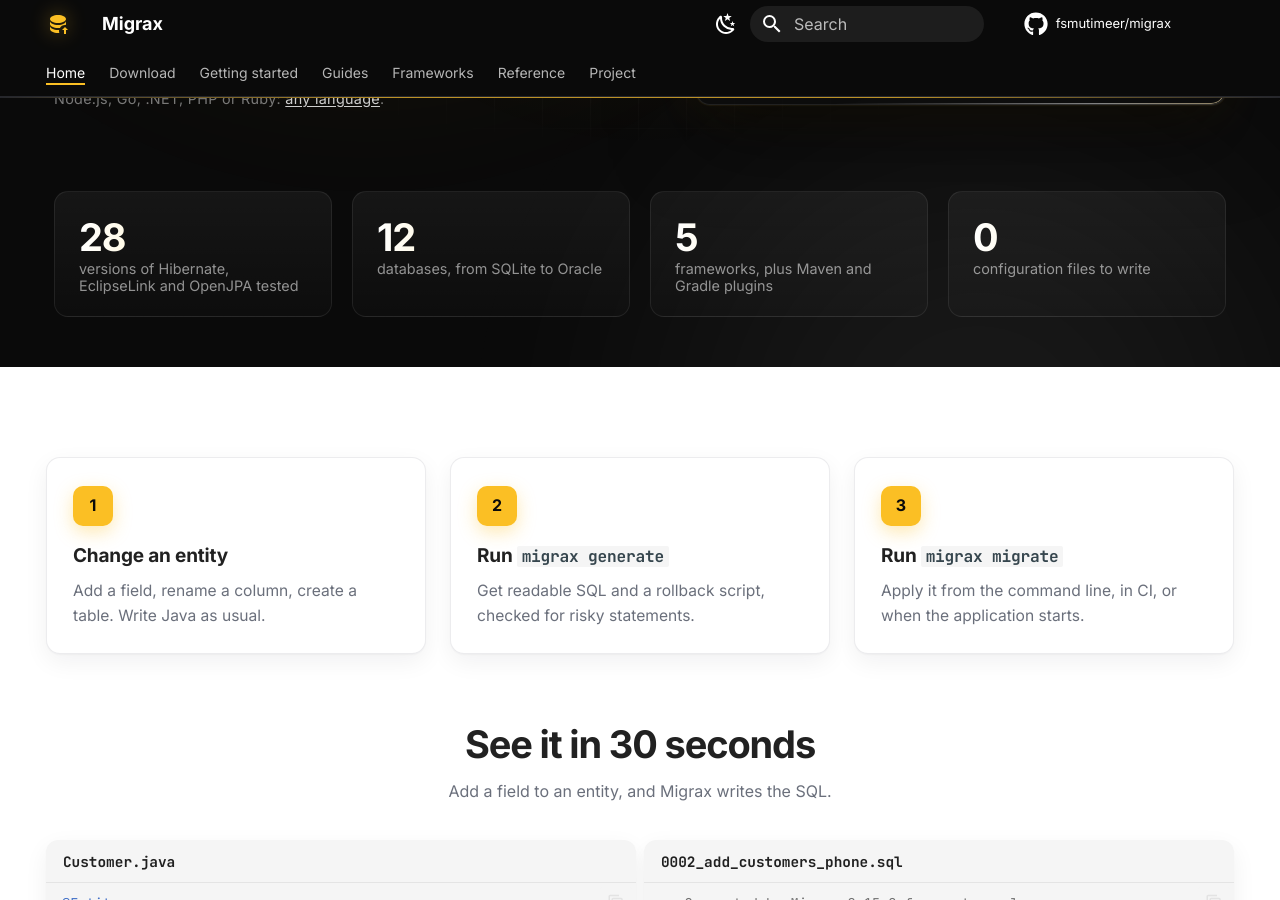
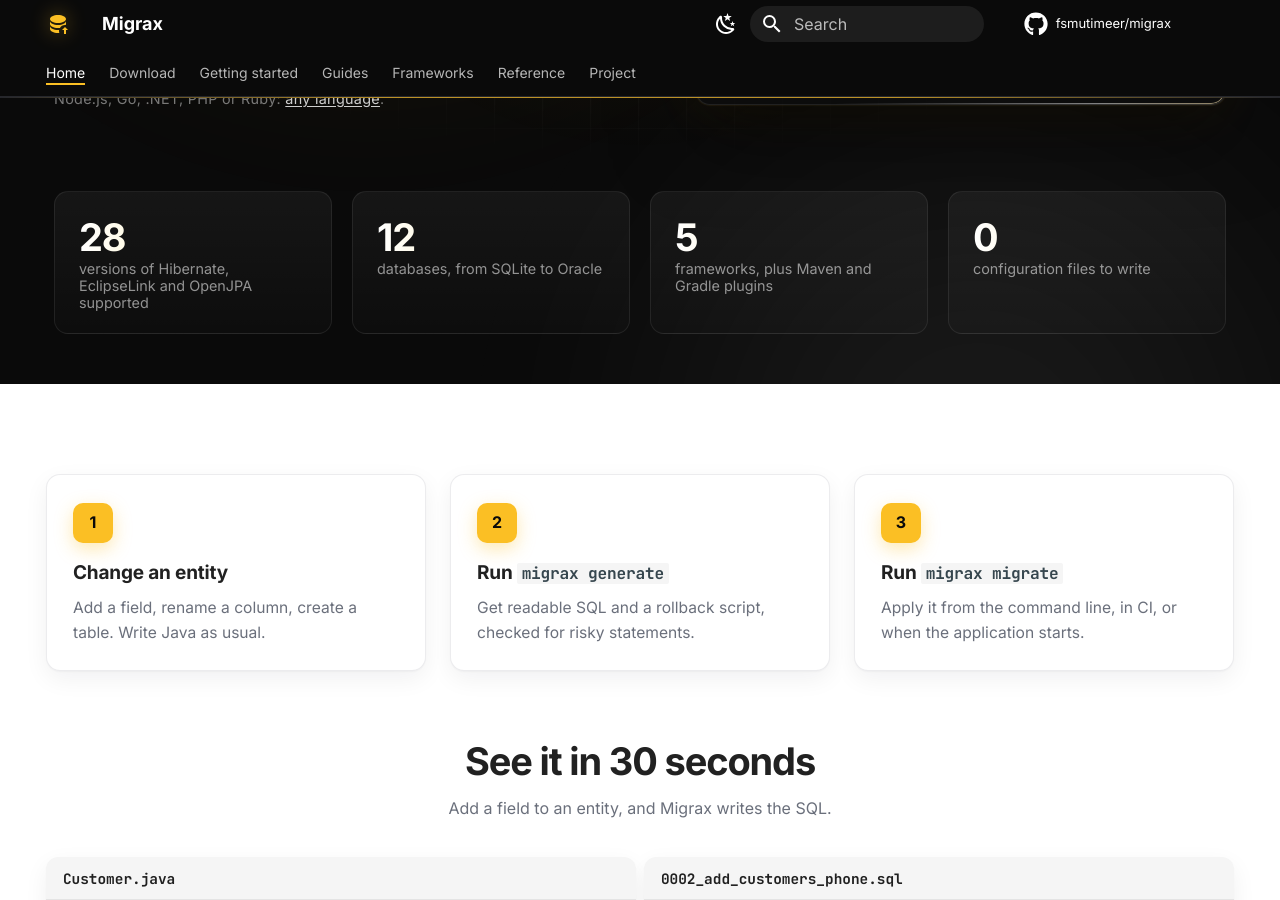
Before and after one commit to fsmutimeer/migrax, an MkDocs documentation site: the page built from docs/index.md, in a window 1280 px wide and 900 px high, scrolled down 560 px. Built offline with MkDocs 1.6.1 and Material for MkDocs 9.7.7, drawn with Linux system fonts in a browser that asks for light colours; comment, search, counter and statistics services are not loaded.

Commit message:
docs: say supported instead of tested in the home page stat

```diff
--- a/overrides/home.html
+++ b/overrides/home.html
@@ -72,7 +72,7 @@
   </div>
 
   <div class="mx-stats md-grid">
-    <div class="mx-stat"><strong data-mx-count="28">28</strong><span>versions of Hibernate, EclipseLink and OpenJPA tested</span></div>
+    <div class="mx-stat"><strong data-mx-count="28">28</strong><span>versions of Hibernate, EclipseLink and OpenJPA supported</span></div>
     <div class="mx-stat"><strong data-mx-count="12">12</strong><span>databases, from SQLite to Oracle</span></div>
     <div class="mx-stat"><strong data-mx-count="5">5</strong><span>frameworks, plus Maven and Gradle plugins</span></div>
     <div class="mx-stat"><strong>0</strong><span>configuration files to write</span></div>
```
